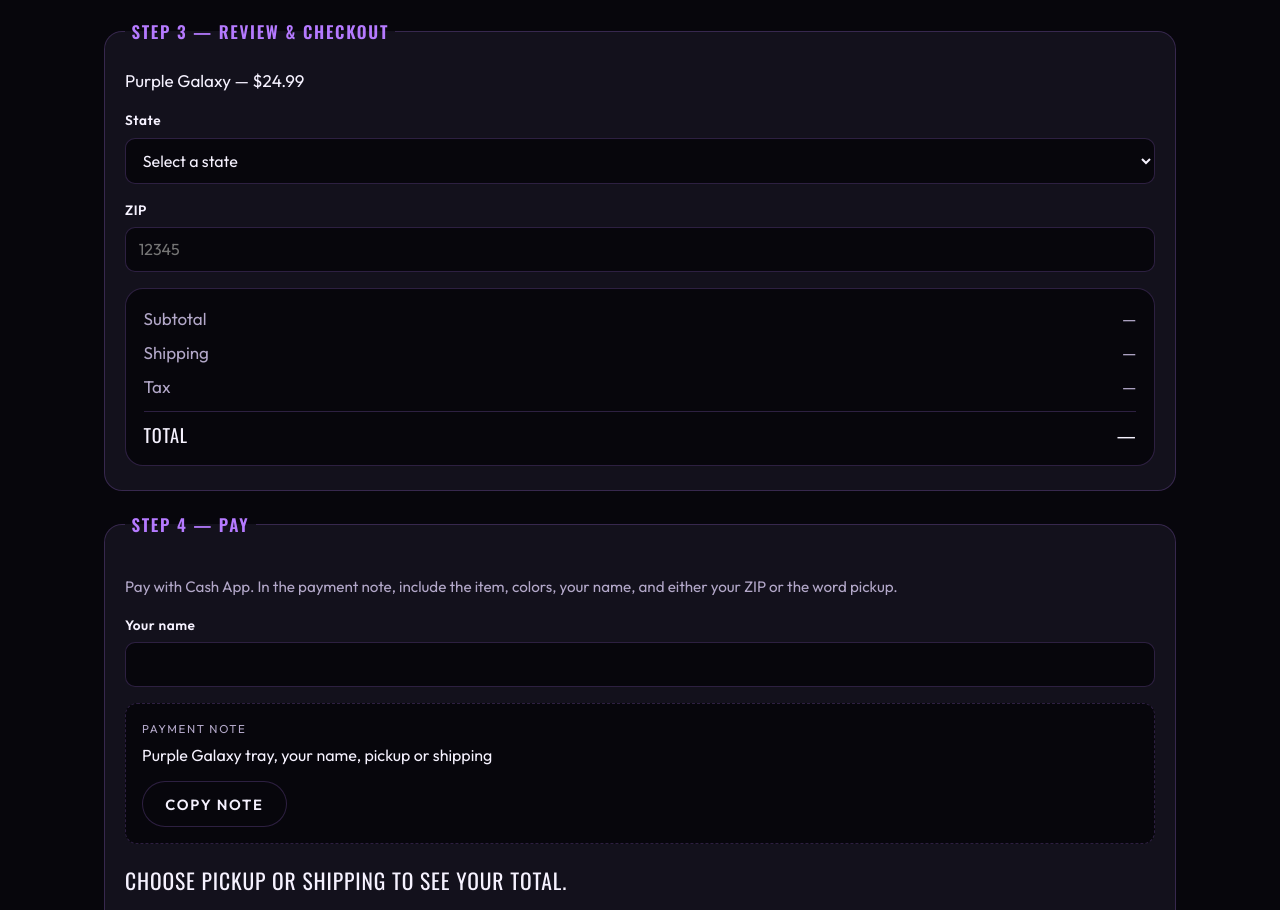
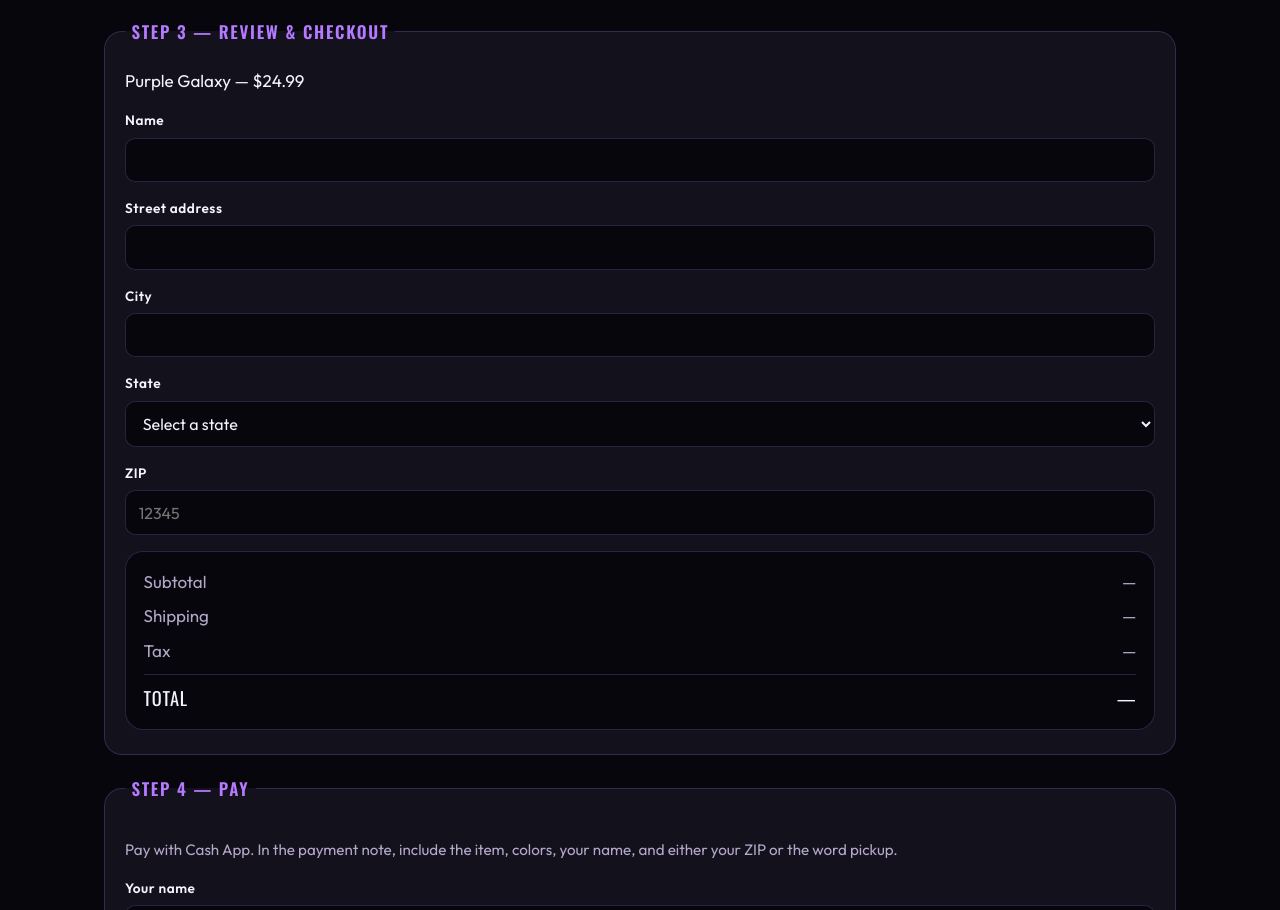
Before and after one commit to metamane1/lomaferro, a plain HTML site: page index.html in a window 1280 px wide. Shown: the part 4555-5465 px from the top of the page. Drawn offline with Linux system fonts and the light colour scheme; some packages are replaced by stand-ins of ours; a script that the page names is missing.

Commit message:
Collect a shipping name and address at checkout
Name, street, city, state, and ZIP are required only for shipments, hidden for pickup, and included in the Cash App payment note.

```diff
--- a/index.html
+++ b/index.html
@@ -375,6 +375,18 @@
           <p class="checkout-item" id="checkout-item">Choose a color and delivery to review your order.</p>
           <div class="note-builder" id="ship-fields" hidden>
             <label class="field">
+              <span>Name</span>
+              <input type="text" id="order-ship-name" name="ship-name" autocomplete="name" maxlength="80">
+            </label>
+            <label class="field">
+              <span>Street address</span>
+              <input type="text" id="order-street" name="street" autocomplete="address-line1" maxlength="120">
+            </label>
+            <label class="field">
+              <span>City</span>
+              <input type="text" id="order-city" name="city" autocomplete="address-level2" maxlength="80">
+            </label>
+            <label class="field">
               <span>State</span>
               <select id="order-state" name="state" autocomplete="address-level1">
                 <option value="">Select a state</option>
@@ -445,7 +457,7 @@
           <legend>Step 4 — Pay</legend>
           <p class="pay-help">Pay with Cash App. In the payment note, include the item, colors, your name, and either your ZIP or the word pickup.</p>
           <div class="note-builder">
-            <label class="field">
+            <label class="field" id="pay-name-field">
               <span>Your name</span>
               <input type="text" id="order-name" name="name" autocomplete="name" maxlength="80">
             </label>
--- a/order.js
+++ b/order.js
@@ -1,6 +1,10 @@
 (function () {
   var form = document.getElementById("order-form");
   var nameInput = document.getElementById("order-name");
+  var payNameField = document.getElementById("pay-name-field");
+  var shipNameInput = document.getElementById("order-ship-name");
+  var streetInput = document.getElementById("order-street");
+  var cityInput = document.getElementById("order-city");
   var stateInput = document.getElementById("order-state");
   var zipInput = document.getElementById("order-zip");
   var shipFields = document.getElementById("ship-fields");
@@ -64,8 +68,12 @@
     return Math.round(taxableCents * TAX_RATE_NUM / TAX_RATE_DEN);
   }
 
+  function fieldValue(el) {
+    return ((el && el.value) || "").trim();
+  }
+
   function zipValue() {
-    return ((zipInput && zipInput.value) || "").trim();
+    return fieldValue(zipInput);
   }
 
   function validZip(value) {
@@ -102,6 +110,9 @@
       shipping: shipping,
       subtotal: subtotal,
       ship: ship,
+      shipName: fieldValue(shipNameInput),
+      street: fieldValue(streetInput),
+      city: fieldValue(cityInput),
       state: state,
       zip: zipValue(),
       taxKnown: taxKnown,
@@ -113,14 +124,18 @@
   function noteText() {
     var q = quote();
     var item = q.bundle ? "Bundle: " + colorLabel() : colorLabel() + " tray";
-    var person = (nameInput.value || "").trim() || "your name";
+    var person = (q.shipping ? q.shipName : fieldValue(nameInput)) || "your name";
     if (!q.delivery) {
       return item + ", " + person + ", pickup or shipping";
     }
     if (!q.shipping) {
       return item + ", " + person + ", pickup";
     }
-    var place = (q.state || q.zip) ? [q.state, q.zip].filter(Boolean).join(" ") : "state and ZIP";
+    var place = [q.street, q.city, q.state, q.zip].filter(Boolean).join(", ");
+    if (!place) place = "shipping address";
+    else if (q.state && q.zip) {
+      place = [q.street, q.city, (q.state + " " + q.zip).trim()].filter(Boolean).join(", ");
+    }
     return item + ", " + person + ", ship " + place;
   }
 
@@ -144,6 +159,7 @@
       bundleTimeNote.hidden = !(q.bundle && (isMadeToOrder(q.color) || isMadeToOrder(q.color2)));
     }
     if (shipFields) shipFields.hidden = !q.shipping;
+    if (payNameField) payNameField.hidden = !!q.shipping;
     noteEl.textContent = noteText();
 
     if (q.bundle && q.color && q.color2) {
@@ -174,10 +190,10 @@
       return;
     }
 
-    if (q.shipping && !validZip(q.zip)) {
+    if (q.shipping && (!q.shipName || !q.street || !q.city || !validZip(q.zip))) {
       checkoutTax.textContent = formatMoney(q.tax);
       checkoutTotal.textContent = formatMoney(q.total);
-      totalEl.textContent = "Enter a 5-digit ZIP to finish checkout.";
+      totalEl.textContent = "Enter your name and shipping address to finish checkout.";
       disablePay();
       return;
     }
@@ -196,6 +212,9 @@
 
   form.addEventListener("change", sync);
   nameInput.addEventListener("input", sync);
+  if (shipNameInput) shipNameInput.addEventListener("input", sync);
+  if (streetInput) streetInput.addEventListener("input", sync);
+  if (cityInput) cityInput.addEventListener("input", sync);
   if (zipInput) zipInput.addEventListener("input", sync);
   if (stateInput) stateInput.addEventListener("change", sync);
 
```
